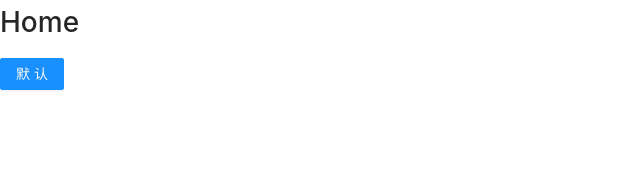
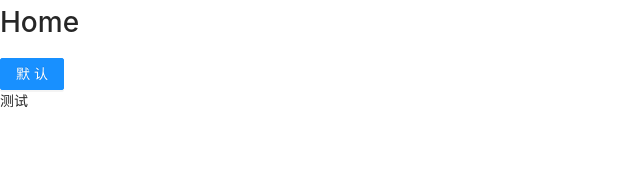
Before and after one commit to shiwuqi/react-vite-ts, a React (Vite) app: page / in a window 1280 px wide. Shown: the top 180 px of the page, without its empty margins (0-640 px from the left). Built offline with nearby package versions, Linux system fonts and the light colour scheme.

Commit message:
feat: harbor test

```diff
--- a/src/pages/home/index.tsx
+++ b/src/pages/home/index.tsx
@@ -5,6 +5,7 @@ const Home = () => {
         <div>
             <h1 className="text-3xl text-green-600">Home</h1>
             <Button type="primary">默认</Button>
+            <p>测试</p>
         </div>
     )
 }
```
